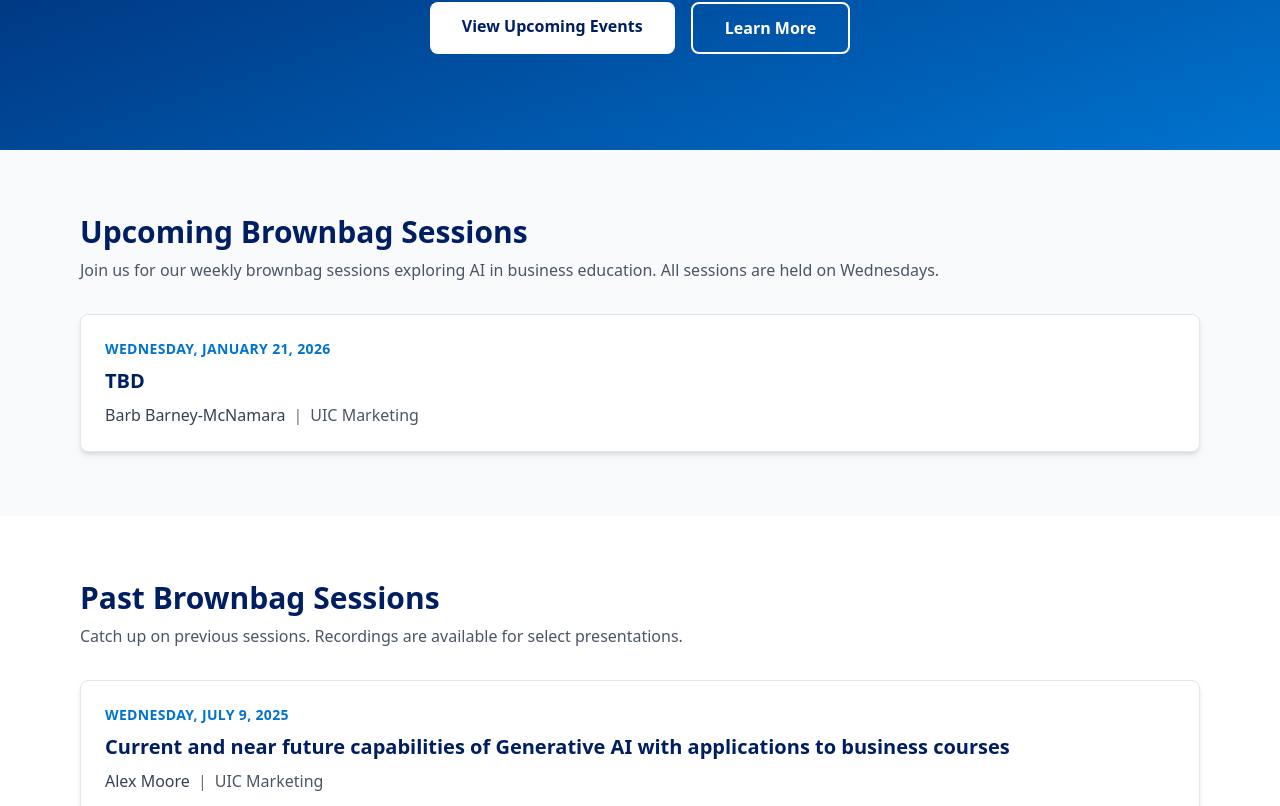
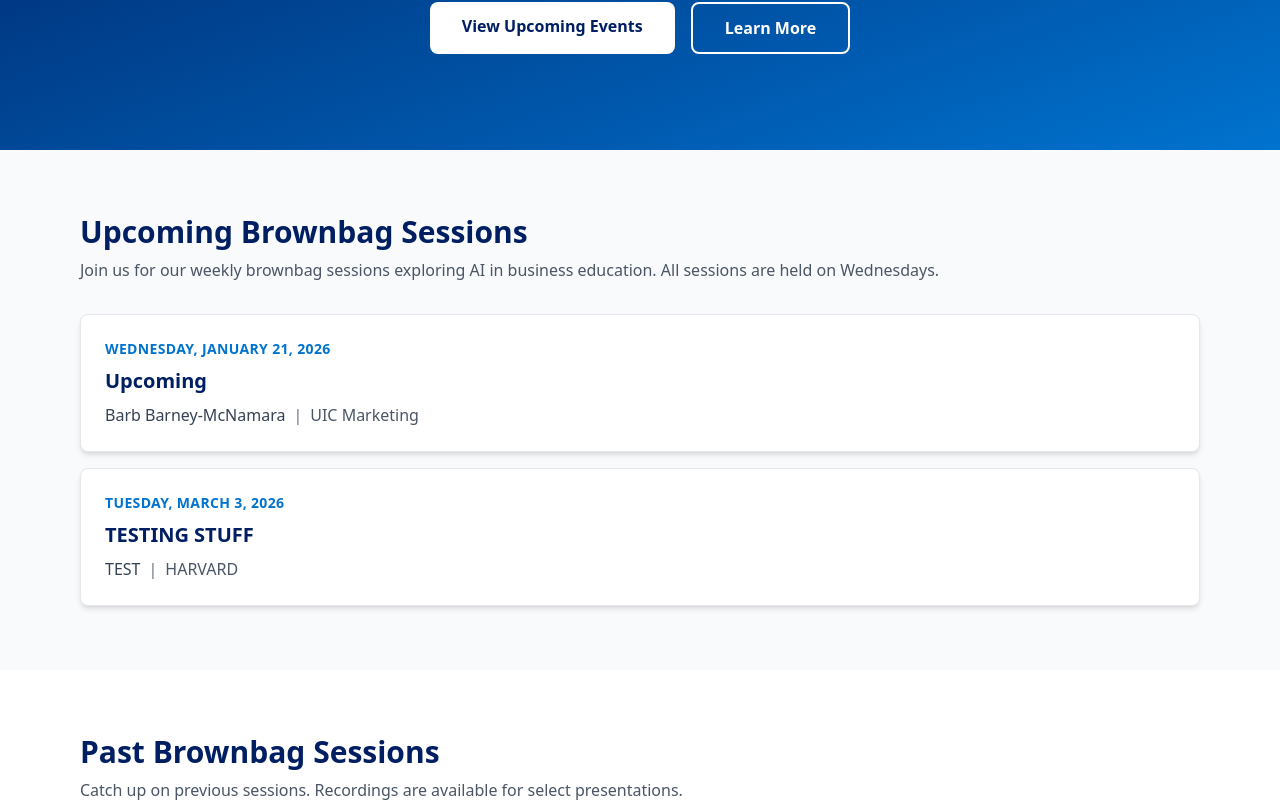
Before and after one commit to dent424/uic-cba-ai-council-website, a Next.js app: page / in a window 1280 px wide. Shown: the part 414-1220 px from the top of the page. Built offline with nearby package versions, Linux system fonts and the light colour scheme.

Commit message:
Add TEST event and update upcoming event topic
Co-Authored-By: Claude Opus 4.5 <noreply@anthropic.com>

```diff
--- a/src/data/events.ts
+++ b/src/data/events.ts
@@ -91,7 +91,14 @@ export const brownbagEvents: BrownbagEvent[] = [
     date: "2026-01-21",
     speaker: "Barb Barney-McNamara",
     speakerInfo: "UIC Marketing",
-    topic: "TBD",
+    topic: "Upcoming",
+    status: "upcoming",
+  },
+  {
+    date: "2026-03-03",
+    speaker: "TEST",
+    speakerInfo: "HARVARD",
+    topic: "TESTING STUFF",
     status: "upcoming",
   },
 ];
```
